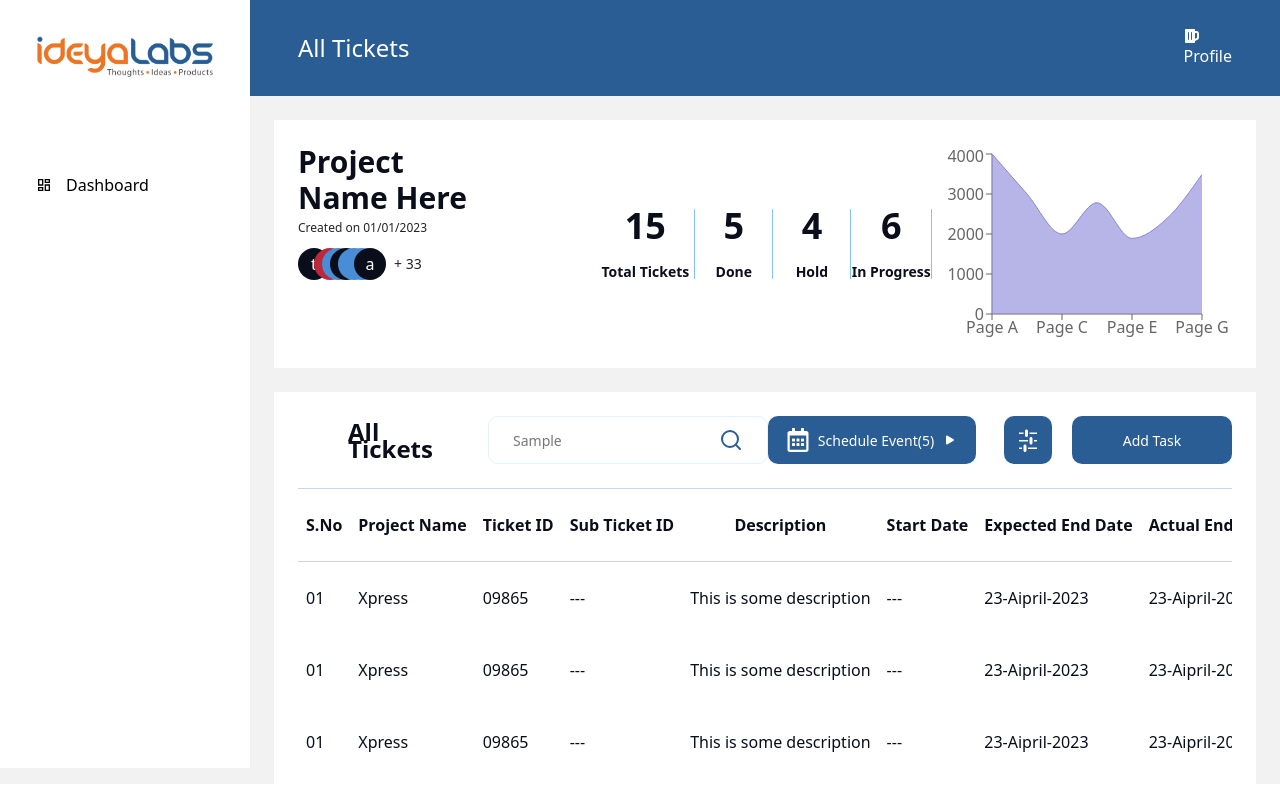
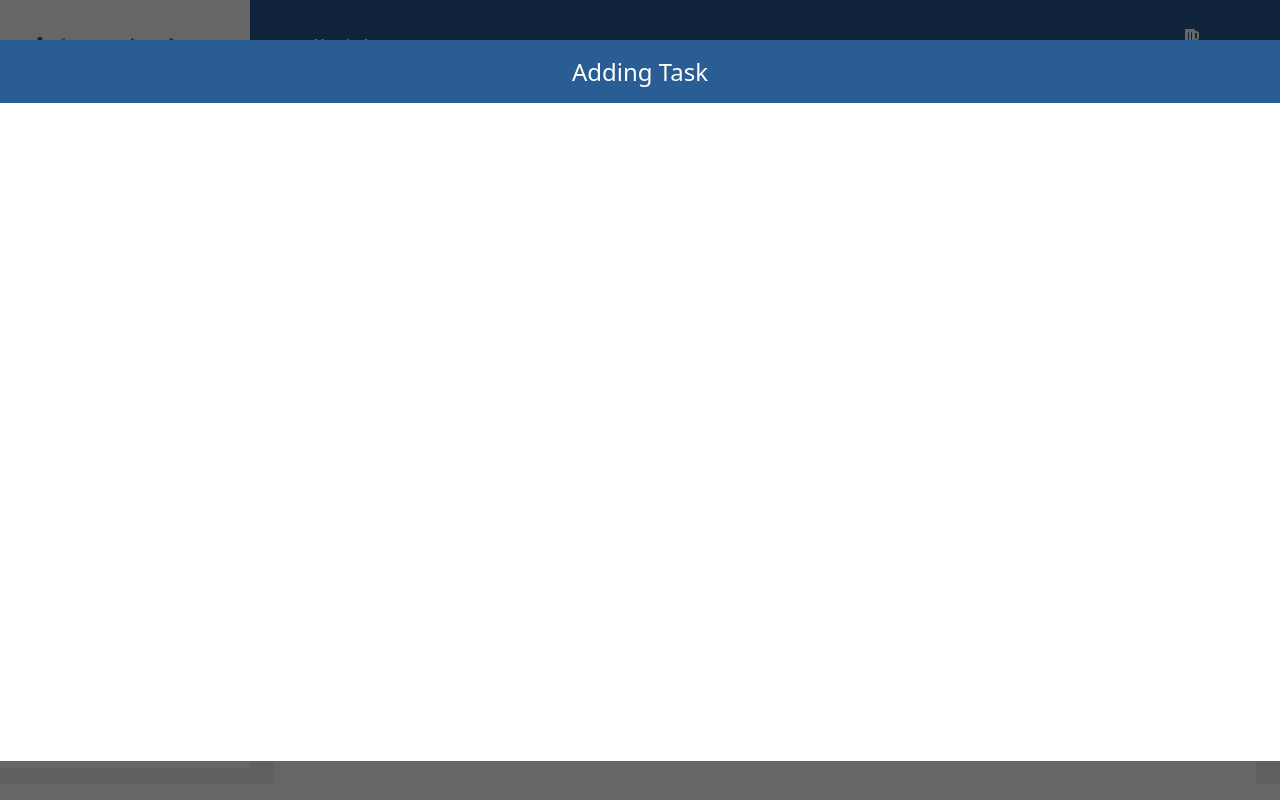
Before and after one commit to NikitaKavde24/iam, a React (Vite) app: page / in a window 1280 px wide. Both pictures are taken after typing "Sample" into the empty fields and a click on the button "Add Task". Built offline with nearby package versions, Linux system fonts and the light colour scheme.

Commit message:
Modal component added

```diff
--- a/package.json
+++ b/package.json
@@ -11,6 +11,7 @@
   "dependencies": {
     "@fontsource/poppins": "^4.5.10",
     "axios": "^1.3.5",
+    "framer-motion": "^10.12.4",
     "prop-types": "^15.8.1",
     "react": "^18.2.0",
     "react-dom": "^18.2.0",
--- a/src/Components/Atoms/Buttons/Buttons.jsx
+++ b/src/Components/Atoms/Buttons/Buttons.jsx
@@ -1,8 +1,9 @@
 import { StyledButton } from "./Buttons.style";
-const PrimaryButton = ({ width, children }) => {
+const PrimaryButton = ({ children, onButtonClick=()=>{}}) => {
   return (
     <button
       className={`flex w-full h-12  justify-center items-center bg-iamblue text-iamwhite text-sm leading-[17px] rounded-[10px]`}
+      onClick={onButtonClick}
     >{children}</button>
   );
 };
--- /dev/null
+++ b/src/Components/Atoms/Modal/Modal.jsx
@@ -0,0 +1,48 @@
+import { AnimatePresence, motion } from "framer-motion";
+import { ModalContainer } from "./Modal.style";
+
+export default function Modal({ isOpen=false, isHeader, headerText,children }) {
+  return (
+    <AnimatePresence>
+      {isOpen && (
+        <ModalContainer>
+          <motion.div
+            key="modal"
+            variants={variants}
+            animate="modalVisible"
+            initial="modalHidden"
+            exit="modalHidden"
+            onClick={(e) => {
+              e.stopPropagation();
+            }}
+            className="h-[721px] w-[1430px] bg-iamwhite"
+          >
+            {/* Header */}
+            {isHeader && (
+              <div className="h-[63px] bg-iamblue font-medium text-2xl text-iamwhite text-center pt-4">
+                {headerText}
+              </div>
+            )}
+            {children}
+          </motion.div>
+        </ModalContainer>
+      )}
+    </AnimatePresence>
+  );
+}
+
+const variants = {
+  modalHidden: { opacity: 0, transition: { duration: 0.2 } },
+  modalVisible: {
+    opacity: 1,
+    transition: { duration: 0.2 },
+  },
+  bgHidden: {
+    opacity: 0,
+    transition: { duration: 0.3 },
+  },
+  bgVisible: {
+    opacity: 1,
+    transition: { duration: 0.3 },
+  },
+};
--- /dev/null
+++ b/src/Components/Atoms/Modal/Modal.style.js
@@ -0,0 +1,17 @@
+import styled from "styled-components";
+
+const ModalContainer = styled.div`
+  width: 100%;
+  height: 100%;
+  position: fixed;
+  display: flex;
+  align-items: center;
+  justify-content: center;
+  top: 0;
+  left: 0;
+  background: #00000099;
+  z-index: 40;
+  cursor: default;
+`;
+
+export {ModalContainer}
--- a/src/Components/Atoms/index.js
+++ b/src/Components/Atoms/index.js
@@ -4,3 +4,4 @@ export { default as Table } from "./Table/Table";
 export { default as Card } from "./Card/Card";
 export { default as Tiles } from "./Tiles/Tiles";
 export { PrimaryButton } from "./Buttons/Buttons";
+export {default as SearchField} from "./FormFields/SearchField"
--- /dev/null
+++ b/src/Components/Molecules/AddTaskForm/AddTaskForm.jsx
@@ -0,0 +1,7 @@
+import Modal from "../../Atoms/Modal/Modal";
+
+export default function AddTaskForm({isShowForm}){
+    return(
+        <Modal isOpen={isShowForm} isHeader={true} headerText={"Adding Task"}></Modal>
+    )
+}
--- /dev/null
+++ b/src/Components/Molecules/TableHeader/TableHeader.jsx
@@ -0,0 +1,46 @@
+import React from "react";
+import { GoSettings } from "react-icons/go";
+import { FaRegCalendarAlt } from "react-icons/fa";
+import { BsFillPlayFill } from "react-icons/bs";
+import { PrimaryButton, SearchField } from "../../Atoms";
+import { useState } from "react";
+import AddTaskForm from "../AddTaskForm/AddTaskForm";
+
+export default function TableHeader() {
+    const [isShowAddTaskForm,setIsShowAddTaskForm]=useState(false)
+  return (
+    <div className="flex justify-between mb-6">
+      <div className="flex items-center ml-[50px] gap-9">
+        <div className="font-semibold text-2xl text left text-iamblack leading-[17px]">
+          All Tickets
+        </div>
+        <div className="w-[288px]">
+
+          <SearchField
+            onSearch={(text) => {
+              alert(text);
+            }}
+          />
+        </div>
+      </div>
+      <div className="flex">
+        <div className="w-52">
+          <PrimaryButton>
+            <FaRegCalendarAlt className="h-6 w-6" />
+            <span className="mx-2">Schedule Event(5)</span>
+            <BsFillPlayFill className="h-4 w-4" />
+          </PrimaryButton>
+        </div>
+        <div className="w-12 mr-5 ml-7">
+          <PrimaryButton>
+            <GoSettings className="rotate-90 h-6 w-8" />
+          </PrimaryButton>
+        </div>
+        <div className="w-40">
+          <PrimaryButton onButtonClick={()=>setIsShowAddTaskForm(true)} >Add Task</PrimaryButton>
+          <AddTaskForm isShowForm={isShowAddTaskForm}/>
+        </div>
+      </div>
+    </div>
+  );
+}
--- a/src/Pages/Dashboard/Dashboard.jsx
+++ b/src/Pages/Dashboard/Dashboard.jsx
@@ -1,12 +1,9 @@
 import React from "react";
-import { PrimaryButton, Table, Card, Tiles } from "../../Components/Atoms";
+import { Table, Card, Tiles } from "../../Components/Atoms";
 import CustomAreaChart from "../../Components/Molecules/AreaChart/AreaChart";
 import { ProjectInfoCard, ProjectStats } from "../../Components/Organisms";
 import formatTaskData from "../../Helpers/formatTaskData";
-import SearchField from "../../Components/Atoms/FormFields/SearchField";
-import { GoSettings } from "react-icons/go";
-import { FaRegCalendarAlt } from "react-icons/fa";
-import { BsFillPlayFill } from "react-icons/bs";
+import TableHeader from "../../Components/Molecules/TableHeader/TableHeader";
 
 function Dashboard() {
   return (
@@ -18,37 +15,7 @@ function Dashboard() {
       </Card>
       <Card>
         {/* table header start */}
-        <div className="flex justify-between mb-6">
-          <div className="flex items-center ml-[50px] gap-9">
-            <div className="font-semibold text-2xl text left text-iamblack leading-[17px]">
-              All Tickets
-            </div>
-            <div className="w-[288px]">
-              <SearchField
-                onSearch={(text) => {
-                  alert(text);
-                }}
-              />
-            </div>
-          </div>
-          <div className="flex">
-            <div className="w-52">
-              <PrimaryButton>
-                <FaRegCalendarAlt className="h-6 w-6" />
-                <span className="mx-2">Schedule Event(5)</span>
-                <BsFillPlayFill className="h-4 w-4"/>
-              </PrimaryButton>
-            </div>
-            <div className="w-12 mr-5 ml-7">
-              <PrimaryButton>
-                <GoSettings className="rotate-90 h-6 w-8" />
-              </PrimaryButton>
-            </div>
-            <div className="w-40">
-              <PrimaryButton>Add Task</PrimaryButton>
-            </div>
-          </div>
-        </div>
+          <TableHeader/>
         {/* table header end */}
         <Table />
       </Card>
```
Also changed, not shown: 1 other file (tests, documents, lock files or other folders).
